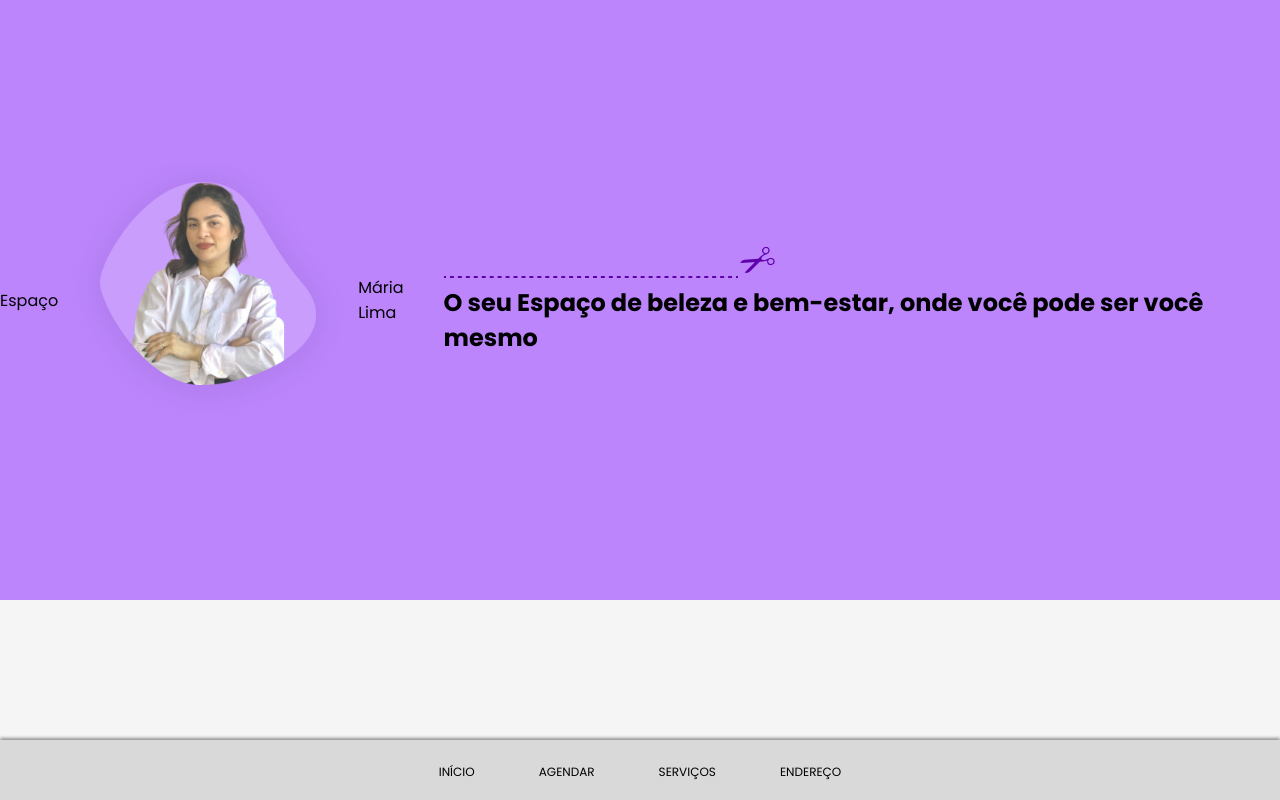
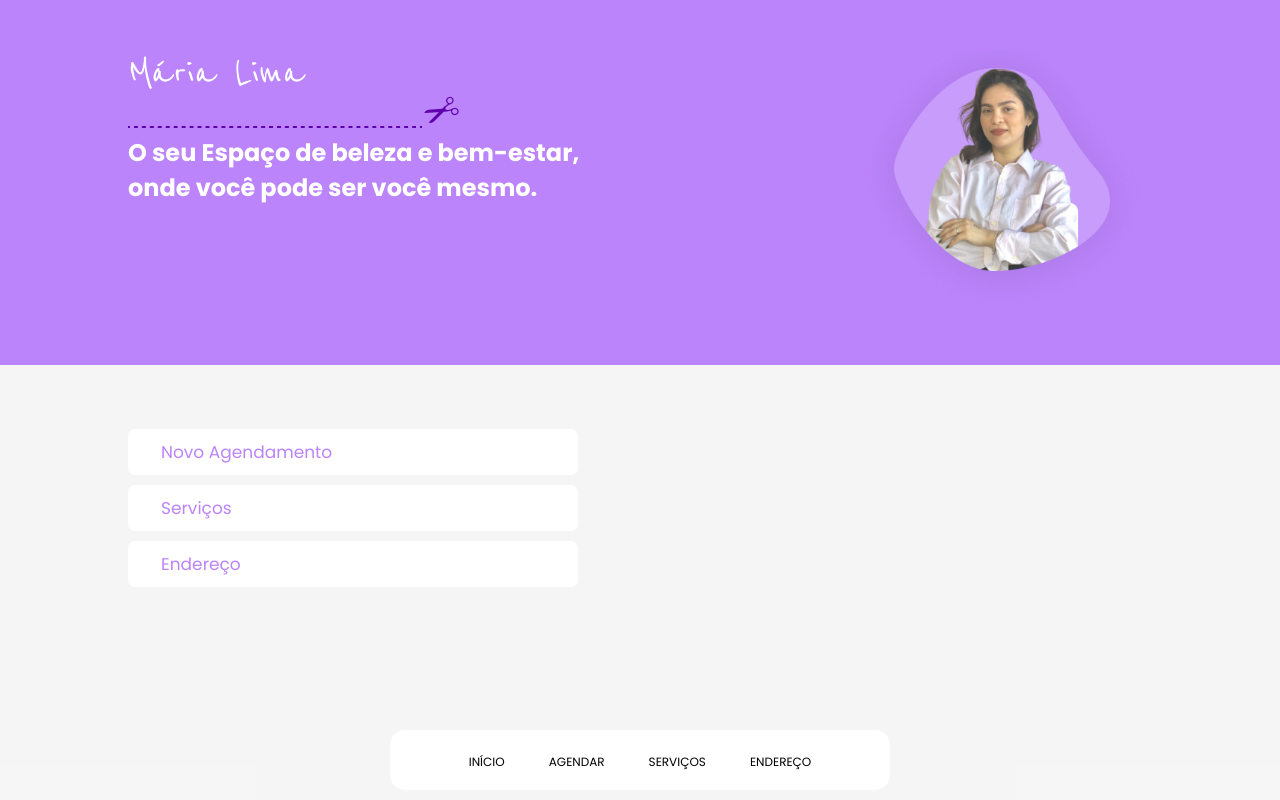
Before and after one commit to patrikferreira/studio-project, a Next.js app: page / in a window 1280 px wide. Shown: the top 800 px of the page. Built offline with nearby package versions, Linux system fonts and the light colour scheme.

Commit message:
[CHORE]: alteração na homepage

```diff
--- a/src/app/(aplication)/page.module.css
+++ b/src/app/(aplication)/page.module.css
@@ -1,27 +1,39 @@
 /* ----------------------------- home */
 .homePage {
   display: grid;
-  grid-template-rows: 30% 70%;
-  height: calc(100vh - 60px);
-  background-color: rgba(243, 243, 243, 0.767);
+  grid-template-rows: 50% 50%;
+  height: calc(100vh - 70px);
+  background-color: var(--secondary-color);
 }
 
-.homeTitle > p {
-  font-size: 35px;
-  font-family: 'Italiana', sans-serif;
-  color: var(--light)
+.headerHome {
+  display: flex;
+  width: 100%;
+  padding: 0 10%;
+  justify-content: space-between;
 }
 
-/* ---------- header */
-.header {
-  background-color: var(--primary);
-  height: 600px;
-  position: relative;
+.headerHomeImg {
   display: flex;
   justify-content: center;
   align-items: center;
-  padding: 10px;
+}
 
+.headerHomeDescription {
+  display: flex;
+  flex-direction: column;
+  max-width: 500px;
+}
+
+.headerHomeDescription > p {
+  color: var(--light);
+  font-family: 'Reenie Beanie', cursive;
+  font-size: 45px;
+}
+
+.headerHomeDescription > h2 {
+  color: var(--light);
+  font-weight: 700;
 }
 
 .studioHeaderAddres {
@@ -33,21 +45,22 @@
   font-weight: lighter;
 }
 
-.homeContent {
-  position: absolute;
-  bottom: -50%;
-
-}
-
 .imgContentStudio img {
   height: 100%;
 }
+
+.homeButtonsDiv {
+  flex-direction: column;
+  gap: 10px !important;
+}
+
 
 @media screen and (max-width: 900px){
 
   .header {
    clip-path: polygon(0% 0%, 100% 0%, 100% 70%, 0% 90%);
    margin-bottom: 2.5rem;
+   flex-direction: column !important;
 
   }
 
@@ -92,20 +105,7 @@
     text-align: center;
   }
 
-  .homeContent {
-      position:absolute;
-      bottom: 23%;
-      left: 50%;
-      transform: translateX(-50%);
-
-    }
-
-  .homeButtonsDiv {
-    flex-direction: column;
-    gap: 10px !important;
-  }
-
-  .routeButton {
+  /* .routeButton {
     background: var(--light) !important;
     width: 100% !important;
     display: flex !important;
@@ -113,40 +113,13 @@
     height: max-content !important;
     justify-content: center !important;
     box-shadow: 2px 2px 7px 1px rgba(105, 105, 105, 0.144);
-  }
-
-  .routeButton > div  {
-    display: flex;
-    width: 40%;
-  }
-
-
-  .routeButton:hover {
-    filter: brightness(1.1);
-  }
-
-  .routeButton i {
-
-    font-size: 25px;
-    margin-right: .5rem !important;
-  }
-
-  .routeButton p {
-    color: #29084B !important;
-    font-weight: lighter;
-    font-size: 14px;
-    font-weight: 500 !important;
-  }
-
-
+  } */
 }
 
 
 /* ---------- content */
-.content {
-  display: flex;
-  justify-content: center;
-  align-items: center;
+.homeContent {
+  padding: 5% 10%;
 }
 
 .homeButtonsDiv {
@@ -167,14 +140,14 @@
 }
 
 .colorIcon {
-  color: var(--secondary-color)
+  color: var(--primary-color)
 }
 
 /* ----------------------------- professional */
 .professionalPage {
   display: grid;
   grid-template-rows: 30% 70%;
-  height: calc(100vh - 60px);
+  height: calc(100vh - 70px);
 }
 
 .professionalCard {
@@ -223,7 +196,7 @@
 .servicePage {
   display: grid;
   grid-template-rows: 30% 70%;
-  height: calc(100vh - 60px);
+  height: calc(100vh - 70px);
 }
 
 .serviceItem {
@@ -316,7 +289,7 @@
 .addresPage {
   display: grid;
   grid-template-rows: 10% 90%;
-  height: calc(100vh - 60px);
+  height: calc(100vh - 70px);
 }
 
 .studioHeaderAddres {
@@ -494,51 +467,61 @@
 
 /* routebuttons */
 .routeButton {
-  height: 100px;
-  width: 150px;
   padding: var(--pedding-default);
   border-radius: 7px;
-  background-color: var(--primary-color);
+  background-color: var(--light);
   display: flex;
-  flex-direction: column;
   gap: 5px;
-  justify-content: center;
   align-items: center;
-  text-align: center;
+  padding: 10px 20px;
   cursor: pointer;
   transition: .3s;
-  -webkit-box-shadow: var(--box-shadow-default);
+  /* -webkit-box-shadow: var(--box-shadow-default);
   -moz-box-shadow: var(--box-shadow-default);
-  box-shadow: var(--box-shadow-default);
+  box-shadow: var(--box-shadow-default); */
 }
 
 .routeButton:hover {
   filter: brightness(1.1);
 }
 
-.routeButton > i {
+.routeButton i {
   font-size: 25px;
+  margin-right: .5rem !important;
 }
 
-.routeButton > p {
-  color: var(--light);
+.routeButton p {
+  color: var(--primary-color);
   font-weight: lighter;
-  font-size: 14px;
+  font-size: 17px;
+  font-weight: 500 !important;
 }
+
+.routeButton:hover {
+  filter: brightness(1.1);
+}
+
 
 /* footer */
 .footer {
   width: 100%;
-  background-color: var(--bg-footer);
   padding: var(--pedding-default);
+  background-color: var(--secondary-color);
   display: flex;
+  justify-content: center;
+  height: 70px;
+}
+
+.footerFloating {
+  display: flex;
+  height: 60px;
+  gap: 10%;
+  justify-content: center;
   align-items: center;
-  height: 60px;
-  gap: 5%;
-  justify-content: center;
-  box-shadow: 0px -2px 3px 0px rgba(0,0,0,0.41);
-  -webkit-box-shadow: 0px -2px 3px 0px rgba(0,0,0,0.41);
-  -moz-box-shadow: 0px -2px 3px 0px rgba(0,0,0,0.41);
+  background-color: var(--light);
+  width: 500px;
+  padding: 5px 30px;
+  border-radius: 15px;
 }
 
 .footer .itemFooter {
--- a/src/app/(aplication)/page.tsx
+++ b/src/app/(aplication)/page.tsx
@@ -15,28 +15,29 @@ export default function Home() {
   return (
     <main className={style.homePage}>
       <Header>
-        <p className={style.studioTitle}>Espaço</p>
-        <div className={style.imgContent}>
-          <Image
-            src={perfil}
-            alt="foto de perfil do profissional"
-            width={300}
-          />
-        </div>
-        <p className={style.studioName}>Mária Lima</p>
-        <div>
-          <div className={style.studioIcons}>
-            <Image
-              src={line}
-              alt='Imagem de linha pontilhada'
-            />
+        <div className={style.headerHome}>
+          <div className={style.headerHomeDescription}>
+            <p>Mária Lima</p>
+            <div className={style.linha}>
+              <Image
+                src={line}
+                alt='Imagem de linha pontilhada'
+              />
               <Image
 
                 src={scissor}
                 alt='imagem de tesoura'
               />
+            </div>
+            <h2>O seu Espaço de beleza e bem-estar, onde você pode ser você mesmo.</h2>
           </div>
-          <h2>O seu Espaço de beleza e bem-estar, onde você pode ser você mesmo</h2>
+          <div className={style.headerHomeImg}>
+            <Image
+                src={perfil}
+                alt="foto de perfil do profissional"
+                width={300}
+              />
+          </div>
         </div>
       </Header>
 
--- a/src/app/components/Footer.tsx
+++ b/src/app/components/Footer.tsx
@@ -12,6 +12,7 @@ export default function Footer() {
 
   return (
     <div className={style.footer}>
+      <div className={style.footerFloating}>
         {
           footer.ITENS_FOOTER.map((item, i) => {
             return (
@@ -25,5 +26,6 @@ export default function Footer() {
           })
         }
       </div>
+    </div>
   )
 }
--- a/src/app/components/RouteButton.tsx
+++ b/src/app/components/RouteButton.tsx
@@ -9,10 +9,8 @@ type Props = {
 export default function RouteButton({icon, description}: Props) {
   return (
     <div className={style.routeButton}>
-      <div>
           <i className={`${icon} ${style.colorIcon}`}></i>
           <p>{description}</p>
-      </div>
     </div>
   )
 }
--- a/src/app/globals.css
+++ b/src/app/globals.css
@@ -3,8 +3,8 @@
 @import url('https://fonts.googleapis.com/css2?family=Reenie+Beanie&display=swap');
 
 :root {
-  --primary-color: #BC85FC;
-  --secondary-color: #29084b;
+  --primary-color: #BB84FA;
+  --secondary-color: rgba(243, 243, 243, 0.767);
   --content-color: #CB9FE0;
   --disable-color: rgb(170, 170, 170);
   --light: #ffff;
```
Lines whose indentation alone changed are shown as unchanged.
